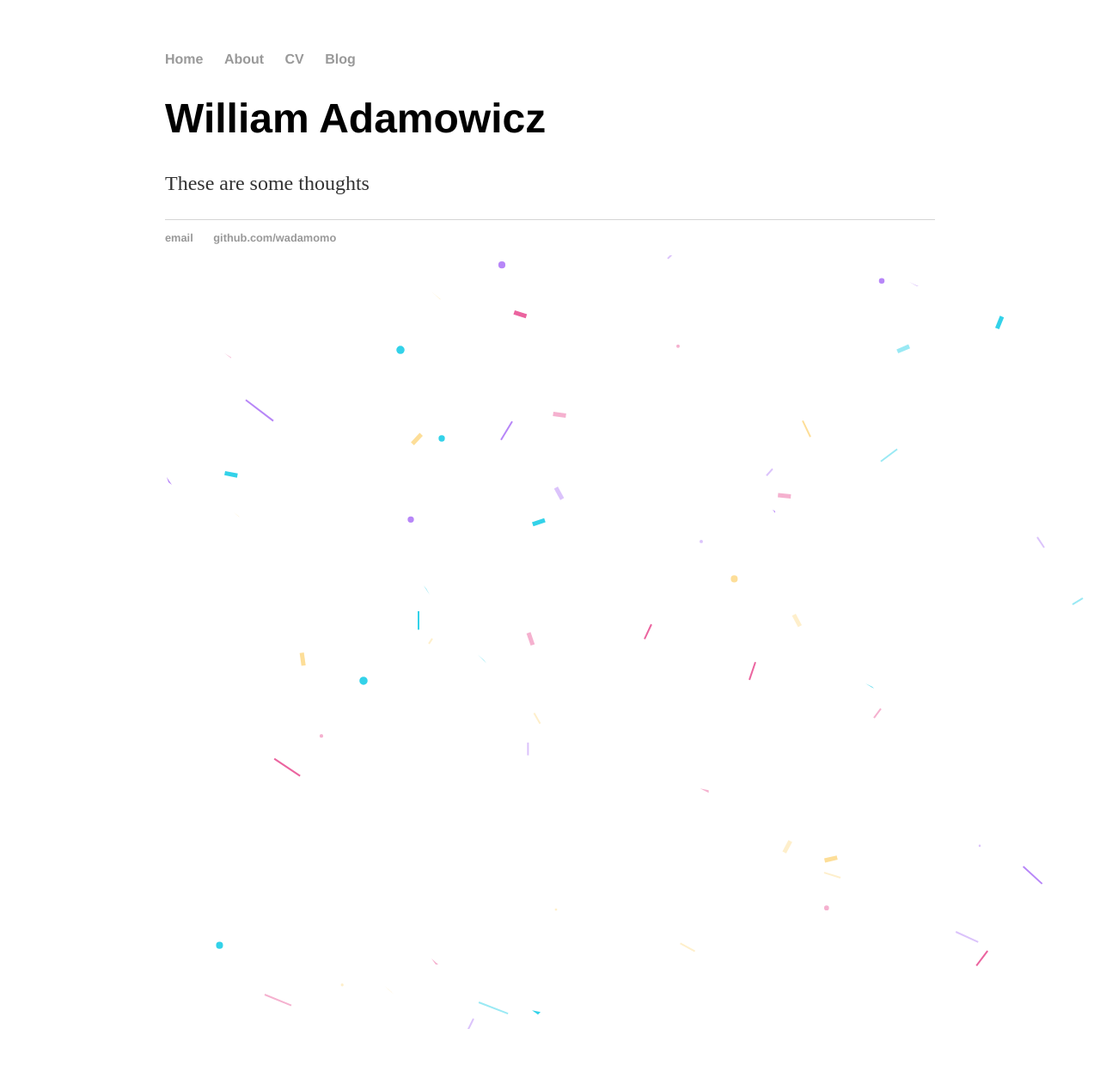
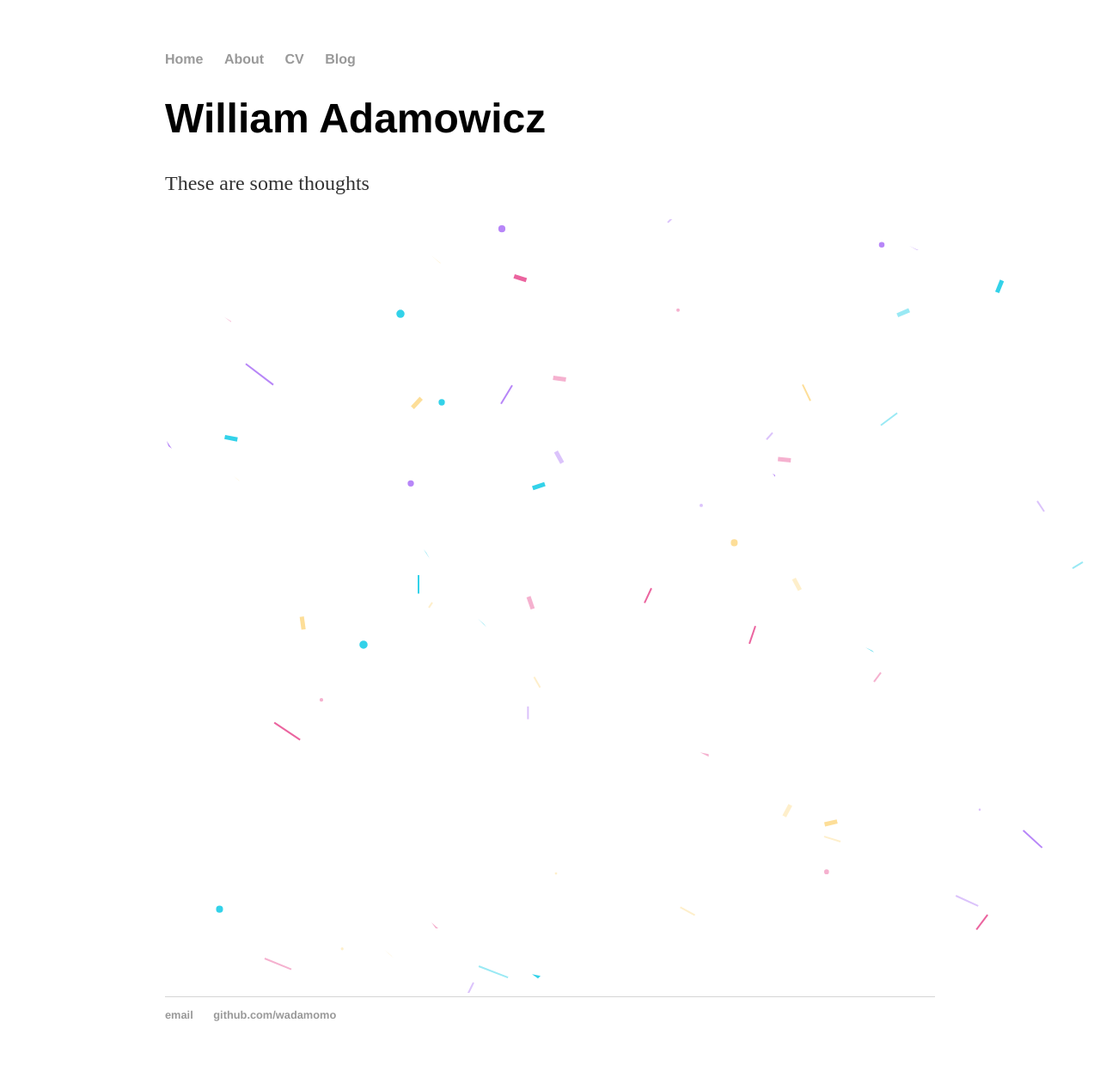
Before and after one commit to WADAMOMO/wadamomo.github.io, a Jekyll site: the page built from index.html, in a window 1280 px wide. Shown: the whole page at 86% size. Built offline with Jekyll 4.4.1, drawn with Linux system fonts in a browser that asks for light colours.

Commit message:
Update for today

```diff
--- a/_layouts/default.html
+++ b/_layouts/default.html
@@ -23,6 +23,7 @@
 		{{ content }}
 
 	</div>
+	<canvas id="my-canvas"></canvas>
 
 	<!-- /.container -->
 	<footer>
@@ -40,7 +41,6 @@
 				console.log('hello from body')
 			})()
 	</script>
-	<canvas id="my-canvas"></canvas>
 	<script>
 		window.onload = function () {
 			window.ConfettiGenerator = function (params) {
```
